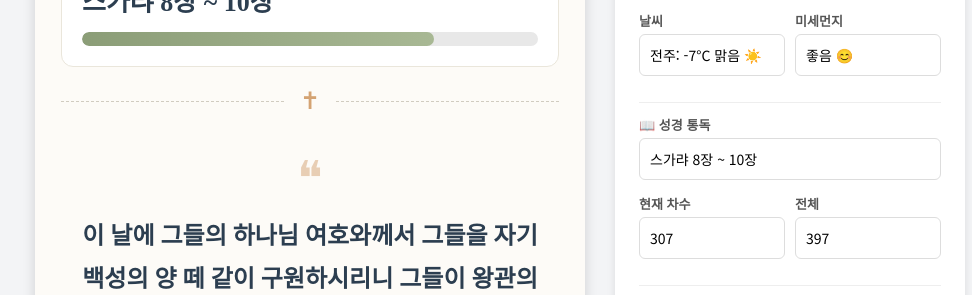
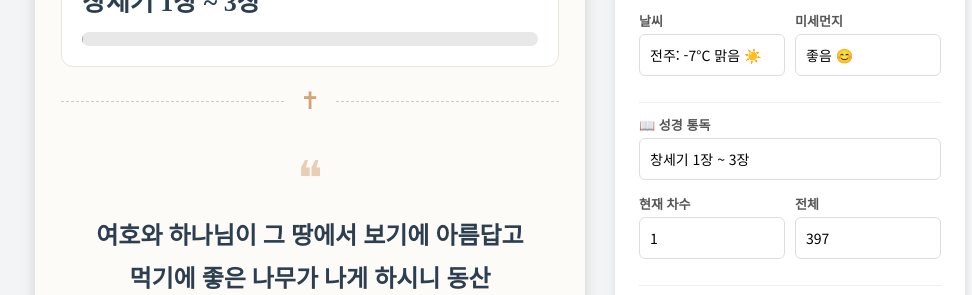
Before and after one commit to seansble/biblemaker, a plain HTML site: page index.html in a window 1280 px wide. Shown: the part 493-788 px from the top of the page, without its empty margins (140-1112 px from the left). Drawn offline with nearby package versions, Linux system fonts and the light colour scheme; a web font is replaced by a local one.

Commit message:
Update index.html

```diff
--- a/index.html
+++ b/index.html
@@ -234,12 +234,12 @@
         }
 
         function calculateWorkingDay(targetDate) {
-            const start = new Date('2025-01-03');
+            const start = new Date('2026-01-01');
             let wd = 1, cur = new Date(start);
-            if (cur > targetDate) return 1;
+            if (targetDate < start) return 1;  // 시작 전이면 1일차
             while (cur < targetDate) {
                 cur.setDate(cur.getDate() + 1);
-                if (cur.getDay() !== 0) wd++;
+                if (cur.getDay() !== 0) wd++;  // 일요일 제외
             }
             return Math.min(wd, 397);
         }
```
